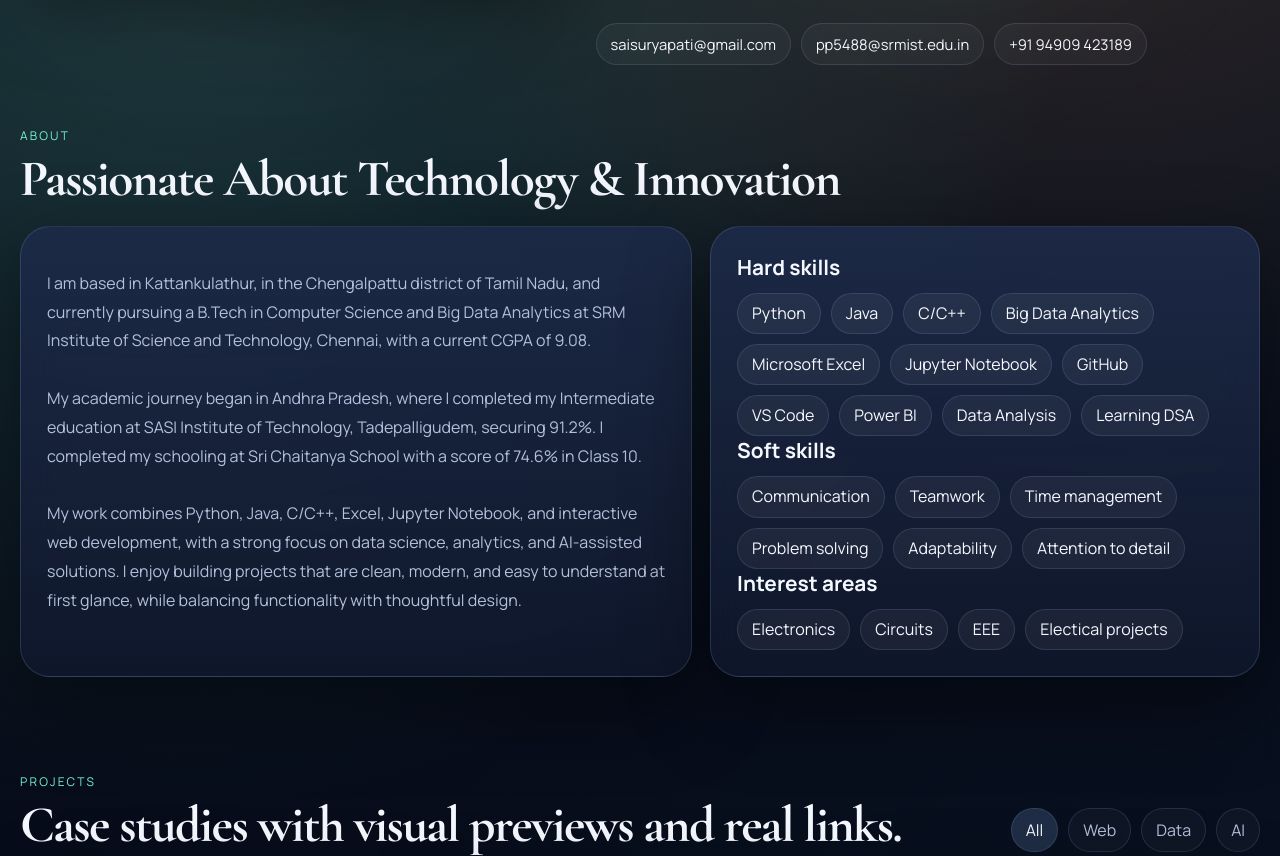
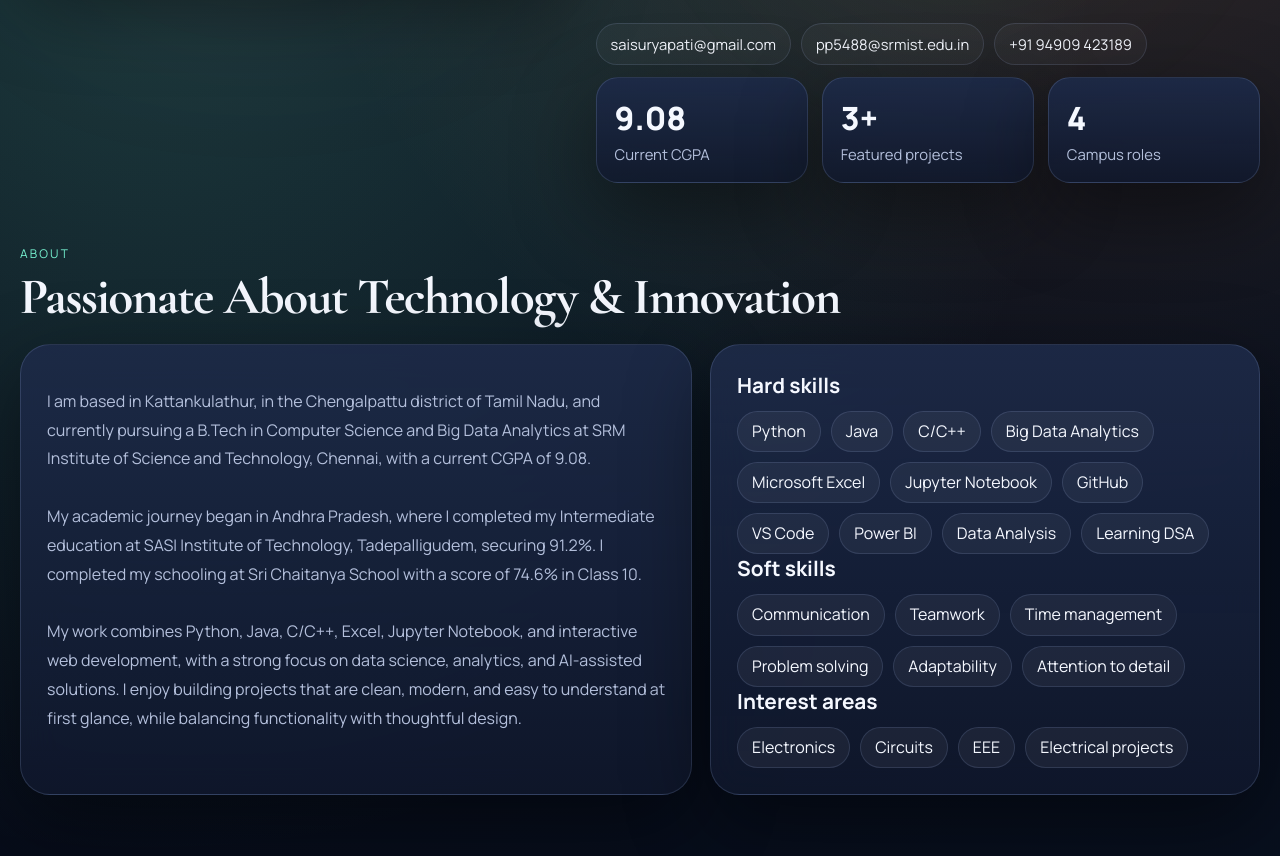
Before and after one commit to saisurya-2406/Portfolio-surya, a plain HTML site: page index.html in a window 1280 px wide. Shown: the part 757-1613 px from the top of the page. Drawn offline with nearby package versions, Linux system fonts and the light colour scheme.

Commit message:
Update portfolio stats and avatar sizing

```diff
--- a/index.html
+++ b/index.html
@@ -24,6 +24,7 @@
       </div>
       <nav class="nav-links">
         <a href="#about">About</a>
+        <a href="#stats">Stats</a>
         <a href="#projects">Projects</a>
         <a href="#experience">Experience</a>
         <a href="#contact" class="nav-cta">Contact</a>
@@ -118,6 +119,21 @@
             <a href="mailto:pp5488@srmist.edu.in">pp5488@srmist.edu.in</a>
             <a href="tel:+9194909423189">+91 94909 423189</a>
           </div>
+
+          <div class="hero-stats" id="stats" aria-label="Portfolio statistics">
+            <div class="stat-card">
+              <span class="stat-value">9.08</span>
+              <span class="stat-label">Current CGPA</span>
+            </div>
+            <div class="stat-card">
+              <span class="stat-value">3+</span>
+              <span class="stat-label">Featured projects</span>
+            </div>
+            <div class="stat-card">
+              <span class="stat-value">4</span>
+              <span class="stat-label">Campus roles</span>
+            </div>
+          </div>
         </div>
       </section>
 
@@ -174,7 +190,7 @@
               <span>Electronics</span>
               <span>Circuits</span>
               <span>EEE</span>
-              <span>Electical projects</span>
+              <span>Electrical projects</span>
             </div>
           </article>
         </div>
--- a/styles.css
+++ b/styles.css
@@ -430,7 +430,7 @@ button {
   height: 220px;
   border-radius: 40px;
   background:
-    url("profile.jpg") center/cover no-repeat,
+    url("profile.jpg.jpeg") center/cover no-repeat,
     radial-gradient(circle at 35% 30%, rgba(255,255,255,0.9), rgba(255,255,255,0.05) 34%),
     linear-gradient(135deg, rgba(139, 184, 255, 0.92), rgba(118, 242, 208, 0.86));
   box-shadow: 0 24px 50px rgba(0, 0, 0, 0.28);
@@ -1125,8 +1125,8 @@ button {
   }
 
   .profile-avatar {
-    width: 160px;
-    height: 160px;
+    width: 170px;
+    height: 170px;
     border-radius: 32px;
   }
 
```
